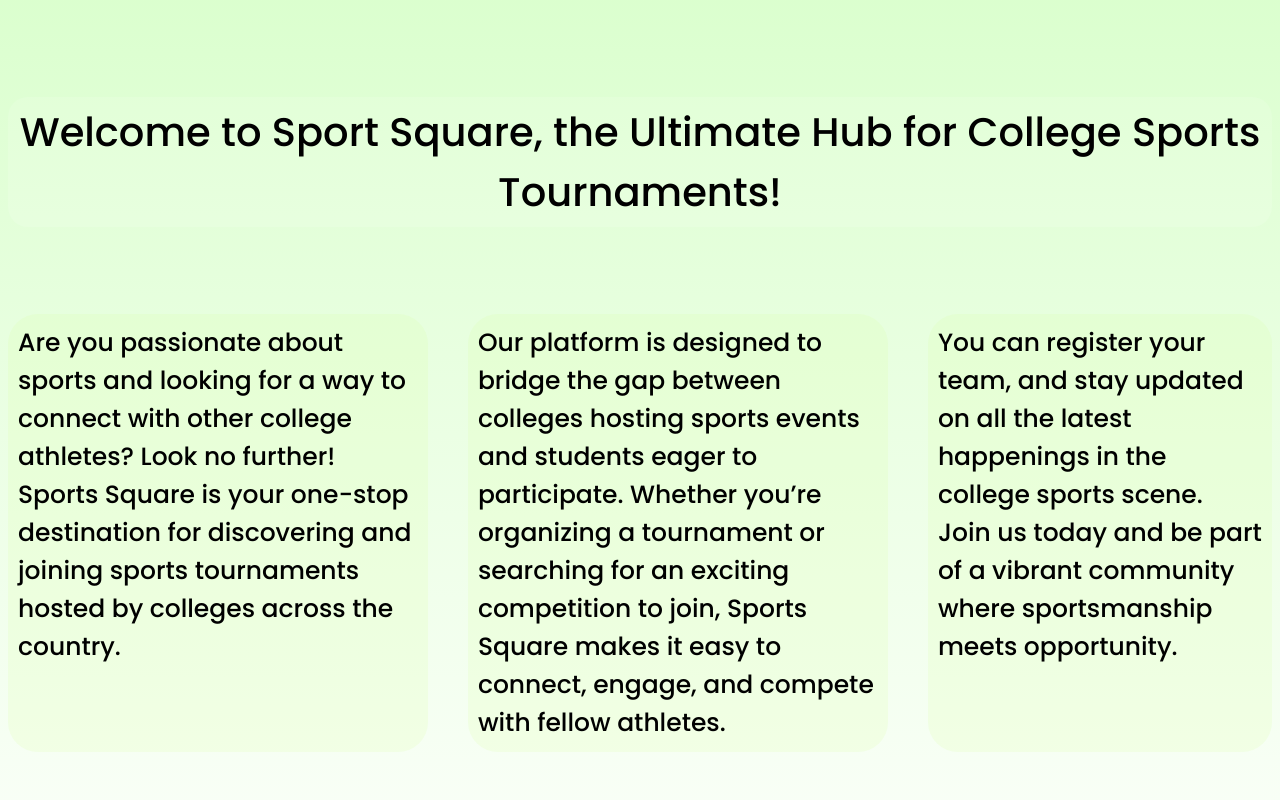
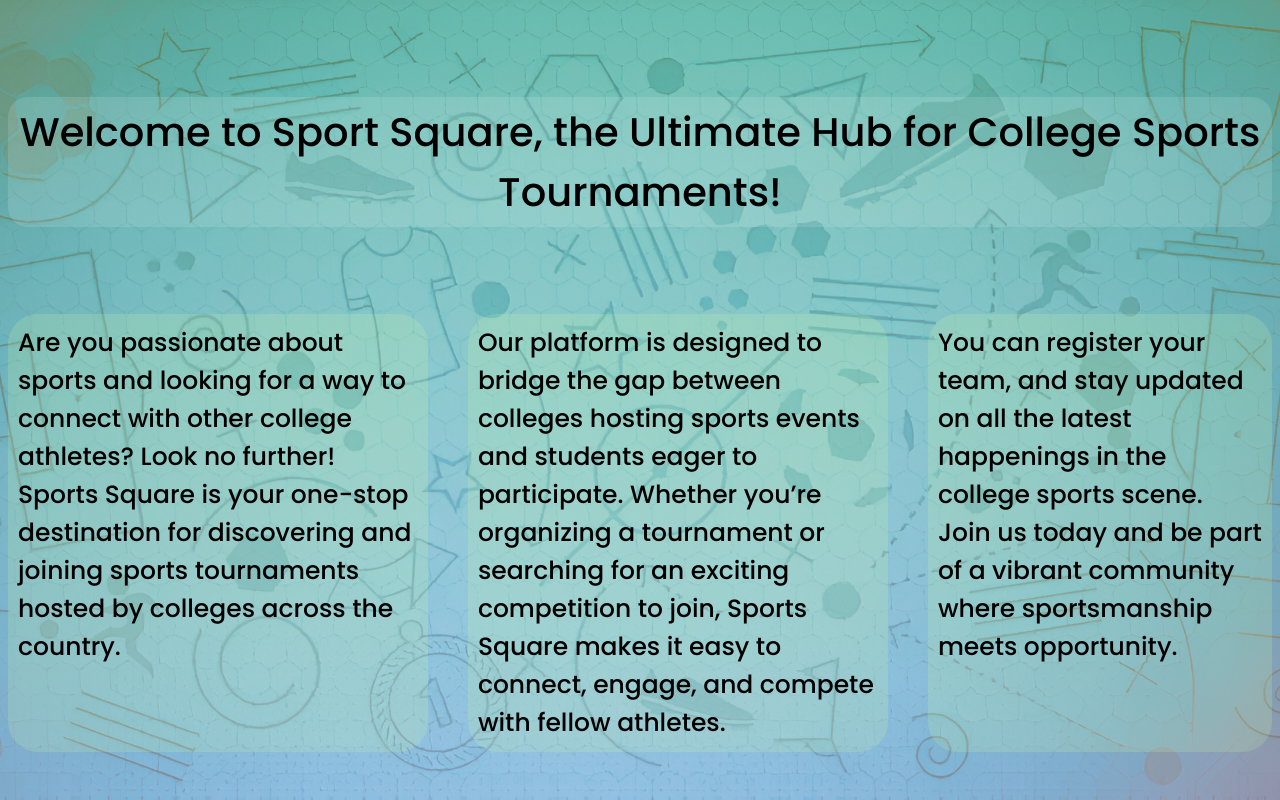
Before and after one commit to Allen1406/SportSquare, a plain HTML site: page index.html in a window 1280 px wide. Shown: the top 800 px of the page. Drawn offline with Linux system fonts and the light colour scheme; a web font is replaced by a local one.

Commit message:
Updated and organised upscale.jpeg

```diff
--- a/styles/login.css
+++ b/styles/login.css
@@ -1,5 +1,5 @@
 body{
-    background-image: linear-gradient(rgba(181, 255, 155, 0.485), rgba(255, 255, 255, 0.5)), url(upscale.jpeg);
+    background-image: linear-gradient(rgba(181, 255, 155, 0.485), rgba(255, 255, 255, 0.5)), url(../assets/upscale.jpeg);
     box-sizing: border-box;
     background-repeat: no-repeat;
     background-position: center;
--- a/styles/register.css
+++ b/styles/register.css
@@ -1,5 +1,5 @@
     body {
-        background-image: linear-gradient(rgba(181, 255, 155, 0.485), rgba(255, 255, 255, 0.5)), url(upscale.jpeg);
+        background-image: linear-gradient(rgba(181, 255, 155, 0.485), rgba(255, 255, 255, 0.5)), url(../assets/upscale.jpeg);
         box-sizing: border-box;
         background-repeat: no-repeat;
         background-position: center;
--- a/styles/style.css
+++ b/styles/style.css
@@ -1,5 +1,5 @@
 body{
-    background-image: linear-gradient(rgba(181, 255, 155, 0.485), rgba(255, 255, 255, 0.5)), url(upscale.jpeg);
+    background-image: linear-gradient(rgba(181, 255, 155, 0.485), rgba(255, 255, 255, 0.5)), url(../assets/upscale.jpeg);
     box-sizing: border-box;
     background-repeat: no-repeat;
     background-position: center;
```
Also changed, not shown: assets/upscale.jpeg (renamed from upscale.jpeg).
